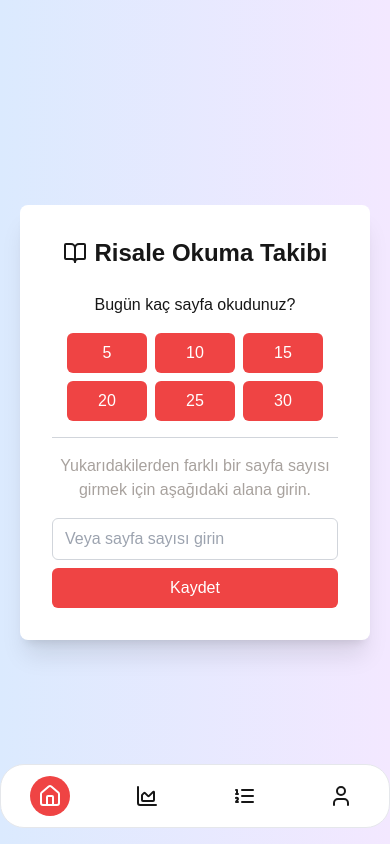
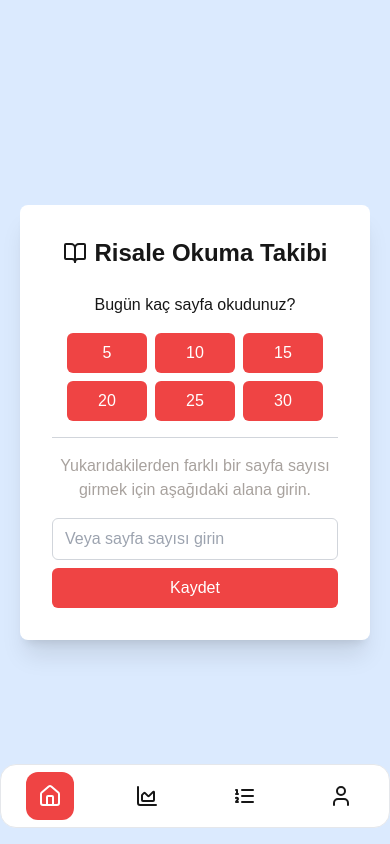
Before and after one commit to eatalay13/book_tracker, a Next.js app: page / in a window 390 px wide. Built offline with nearby package versions, Linux system fonts and the light colour scheme.

Commit message:
Refactor BottomNavigation styles for better responsiveness

```diff
--- a/src/components/BottomNavigation.tsx
+++ b/src/components/BottomNavigation.tsx
@@ -3,12 +3,14 @@ import BottomNavigationItem from "./BottomNavigationItem";
 
 function BottomNavigation() {
   return (
-    <div className="fixed bottom-4 left-1/2 z-50 h-16 w-full max-w-lg -translate-x-1/2 rounded-3xl border border-gray-200 bg-white dark:border-gray-600 dark:bg-gray-700">
-      <div className="mx-auto flex h-full max-w-lg grid-cols-5 justify-around">
-        <BottomNavigationItem href="/" icon={<Home />} />
-        <BottomNavigationItem href="/report" icon={<ChartArea />} />
-        <BottomNavigationItem href="/leaderboard" icon={<ListOrdered />} />
-        <BottomNavigationItem href="/profile" icon={<User />} />
+    <div className="fixed bottom-4 left-1/2 z-50 w-full max-w-lg">
+      <div className="h-16 -translate-x-1/2 rounded-2xl border border-gray-200 bg-white dark:border-gray-600 dark:bg-gray-700">
+        <div className="mx-auto flex h-full max-w-lg grid-cols-5 justify-around">
+          <BottomNavigationItem href="/" icon={<Home />} />
+          <BottomNavigationItem href="/report" icon={<ChartArea />} />
+          <BottomNavigationItem href="/leaderboard" icon={<ListOrdered />} />
+          <BottomNavigationItem href="/profile" icon={<User />} />
+        </div>
       </div>
     </div>
   );
--- a/src/components/BottomNavigationItem.tsx
+++ b/src/components/BottomNavigationItem.tsx
@@ -19,7 +19,7 @@ function BottomNavigationItem(props: BottomNavigationItemProps) {
     >
       <div
         className={clsx(
-          "rounded-full p-2",
+          "rounded-xl p-3",
           pathname === props.href
             ? "bg-red-500 text-white dark:bg-red-700"
             : "bg-transparent",
--- a/src/components/Card.tsx
+++ b/src/components/Card.tsx
@@ -4,7 +4,9 @@ interface CardProps {
 
 function Card({ children }: CardProps) {
   return (
-    <div className="m-5 rounded-lg bg-white p-8 shadow-xl">{children}</div>
+    <div className="m-5 rounded-lg bg-white p-8 shadow-xl dark:bg-gray-700">
+      {children}
+    </div>
   );
 }
 
--- a/src/components/FullPage.tsx
+++ b/src/components/FullPage.tsx
@@ -6,7 +6,7 @@ interface FullPageProps {
 
 function FullPage(props: FullPageProps) {
   return (
-    <div className="min-h-screen bg-gradient-to-r from-blue-100 to-purple-100 flex items-center justify-center">
+    <div className="flex min-h-screen items-center justify-center bg-blue-100 dark:bg-zinc-900">
       {props.children}
     </div>
   );
```
